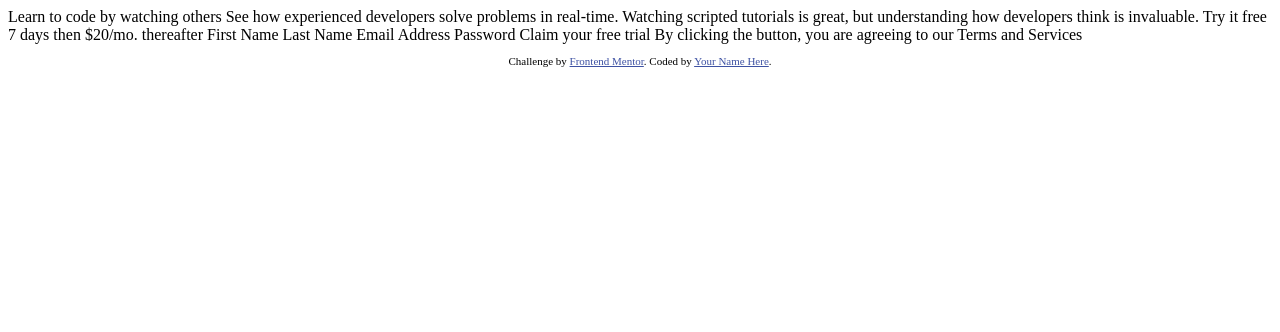
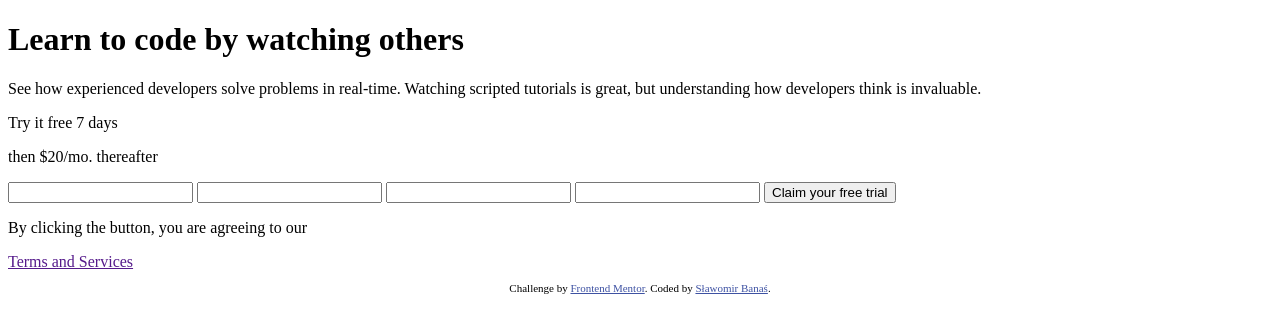
Before and after one commit to SlawekProg/FM-Singup-Into-Component, a plain HTML site: page index.html in a window 1280 px wide. Drawn offline with nearby package versions, Linux system fonts and the light colour scheme.

Commit message:
Add HTML code

```diff
--- a/index.html
+++ b/index.html
@@ -2,41 +2,46 @@
 <html lang="en">
 <head>
   <meta charset="UTF-8">
-  <meta name="viewport" content="width=device-width, initial-scale=1.0"> <!-- displays site properly based on user's device -->
+  <meta name="viewport" content="width=device-width, initial-scale=1.0">
 
   <link rel="icon" type="image/png" sizes="32x32" href="./images/favicon-32x32.png">
+  <title>Frontend Mentor | Intro component with sign up form</title>
+  <link rel="stylesheet" href="style.css">
 
-  <title>Frontend Mentor | Intro component with sign up form</title>
-
-  <!-- Feel free to remove these styles or customise in your own stylesheet 👍 -->
-  <style>
-    .attribution { font-size: 11px; text-align: center; }
-    .attribution a { color: hsl(228, 45%, 44%); }
-  </style>
 </head>
 <body>
-
-  Learn to code by watching others
-
-  See how experienced developers solve problems in real-time. Watching scripted tutorials is great,
-  but understanding how developers think is invaluable.
-
-  Try it free 7 days then $20/mo. thereafter
-
-  First Name
-  Last Name
-  Email Address
-  Password
-
-  Claim your free trial
-
-  By clicking the button, you are agreeing to our Terms and Services
+  <div class="main">
+    <div class="left">
+      <h1 class="header">Learn to code by watching others</h1>
+      <p class="text">See how experienced developers solve problems in real-time. Watching scripted tutorials is great,
+        but understanding how developers think is invaluable. </p>
+    </div>
+    <div class="right">
+      <div class="Try">
+        <p class="free">Try it free 7 days</p>
+        <p class="price">then $20/mo. thereafter</p>
+      </div>
+      <div class="inputs">
+        <input type="text" name="First Name " id="in">
+        <input type="text" name="Last Name " id="in">
+        <input type="email" name="Email Address" id="in">
+        <input type="password" name="Password" id="in">
+        <button type="submit">Claim your free trial </button>
+        <div class="foot">
+        <p class="info">By clicking the button, you are agreeing to our </p>
+        <a href="">Terms and Services</a>
+        </div>
+      </div>
+    </div>
+  </div>
 
   <footer>
     <p class="attribution">
       Challenge by <a href="https://www.frontendmentor.io?ref=challenge" target="_blank">Frontend Mentor</a>.
-      Coded by <a href="#">Your Name Here</a>.
+      Coded by <a href="#">Sławomir Banaś</a>.
     </p>
   </footer>
+  <script src="https://ajax.googleapis.com/ajax/libs/jquery/3.7.1/jquery.min.js"></script>
+  <script src="index.js"></script>
 </body>
 </html>
--- a/style.css
+++ b/style.css
@@ -0,0 +1,8 @@
+
+
+
+
+
+
+.attribution { font-size: 11px; text-align: center; }
+.attribution a { color: hsl(228, 45%, 44%); }
```
